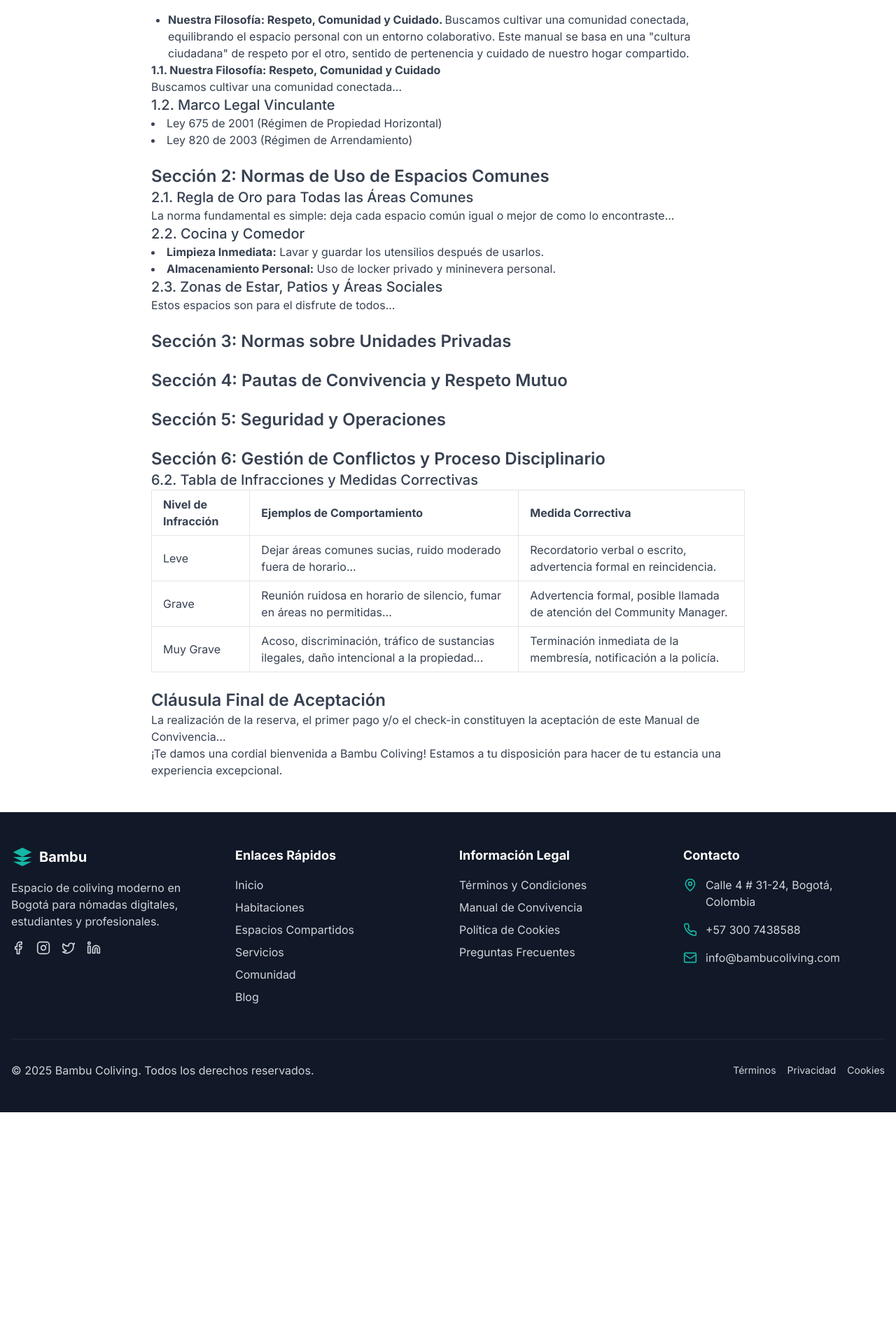
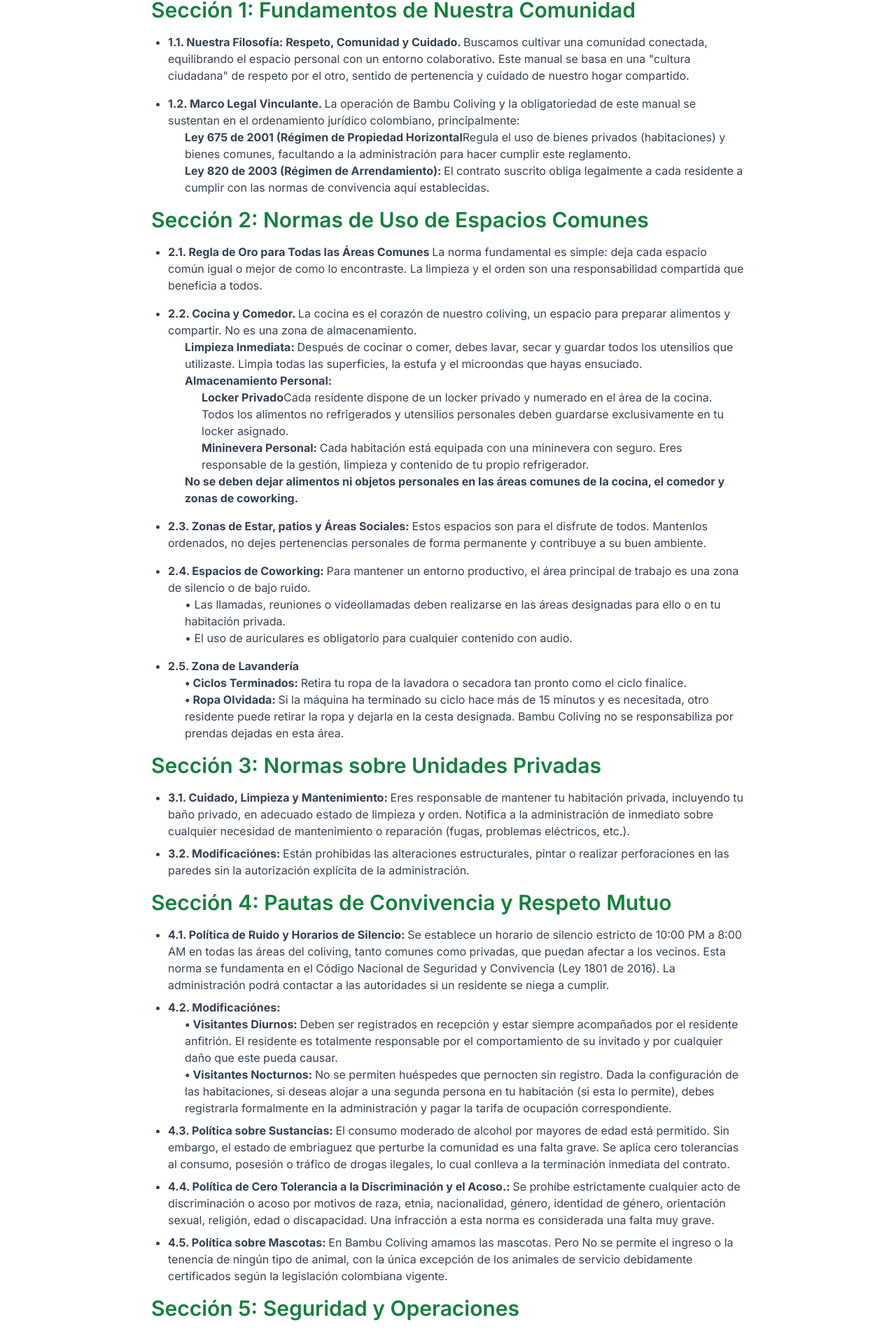
Before and after one commit to ruloCode/bambu-coliving, a Next.js app: page /manual-de-convivencia in a window 1280 px wide. Shown: the part 511-2418 px from the top of the page at 70% size. Before the commit the page ends 2101 px from the top, so only its background shows below. Built offline with nearby package versions, Linux system fonts and the light colour scheme.

Commit message:
Cambios manual convivencia

```diff
--- a/app/manual-de-convivencia/page.tsx
+++ b/app/manual-de-convivencia/page.tsx
@@ -8,44 +8,165 @@ export default function ManualConvivencia() {
       <p><em>(Un Enfoque Legal, Cultural y Comunitario)</em></p>
 
       <h2 className="text-2xl font-semibold mt-6">Preámbulo: Nuestro Compromiso con una Comunidad Excepcional</h2>
-      <p>Bienvenido(a) a Bambu Coliving. Este documento constituye el acuerdo de convivencia que rige nuestra comunidad. Su propósito es establecer un marco de referencia que, fundamentado en la legislación colombiana y en una filosofía de respeto mutuo, garantice una experiencia residencial segura, enriquecedora y armónica para todos sus miembros.
-        Creemos que la libertad individual y una comunidad vibrante coexisten perfectamente cuando se basan en reglas claras y en el respeto por los demás. El cumplimiento de este reglamento no es una opción, sino una parte integral de tu contrato con nosotros y tu compromiso con tus vecinos
+      <p className="mb-8">Bienvenido(a) a Bambu Coliving. Este documento constituye el acuerdo de convivencia que rige nuestra comunidad. Su propósito es establecer un marco de referencia que, fundamentado en la legislación colombiana y en una filosofía de respeto mutuo, garantice una experiencia residencial segura, enriquecedora y armónica para todos sus miembros.
+        Creemos que la libertad individual y una comunidad vibrante coexisten perfectamente cuando se basan en reglas claras y en el respeto por los demás. El cumplimiento de este reglamento no es una opción, sino una parte integral de tu contrato con nosotros y tu compromiso con tus vecinos.
       </p>
 
+
+{/* Seccion1 */}
       <h2 className="text-3xl font-semibold text-green-700 mb-4">Sección 1: Fundamentos de Nuestra Comunidad</h2>
-      <ul className="list-disc pl-6 space-y-2">
-        <li><span className="font-bold">Nuestra Filosofía: Respeto, Comunidad y Cuidado. </span>Buscamos cultivar una comunidad conectada, equilibrando el espacio personal con un entorno colaborativo. Este manual se basa en una "cultura ciudadana" de respeto por el otro, sentido de pertenencia y cuidado de nuestro hogar compartido.</li>
-      </ul>
-      <h3 className="font-bold">1.1. Nuestra Filosofía: Respeto, Comunidad y Cuidado</h3>
-      <p>Buscamos cultivar una comunidad conectada...</p>
 
-      <h3 className="text-xl font-medium">1.2. Marco Legal Vinculante</h3>
-      <ul className="list-disc list-inside">
-        <li>Ley 675 de 2001 (Régimen de Propiedad Horizontal)</li>
-        <li>Ley 820 de 2003 (Régimen de Arrendamiento)</li>
+      <ul className="list-disc pl-6 space-y-2 mb-4">
+        <li><span className="font-bold">1.1. Nuestra Filosofía: Respeto, Comunidad y Cuidado. </span>
+        Buscamos cultivar una comunidad conectada, equilibrando el espacio personal con un entorno colaborativo. Este manual se basa en una "cultura ciudadana" de respeto por el otro, sentido de pertenencia y cuidado de nuestro hogar compartido.
+        </li>
       </ul>
 
-      <h2 className="text-2xl font-semibold mt-6">Sección 2: Normas de Uso de Espacios Comunes</h2>
-      {/* Continúa con la misma estructura por cada sección */}
-      <h3 className="text-xl font-medium">2.1. Regla de Oro para Todas las Áreas Comunes</h3>
-      <p>La norma fundamental es simple: deja cada espacio común igual o mejor de como lo encontraste...</p>
-
-      <h3 className="text-xl font-medium">2.2. Cocina y Comedor</h3>
-      <ul className="list-disc list-inside">
-        <li><strong>Limpieza Inmediata:</strong> Lavar y guardar los utensilios después de usarlos.</li>
-        <li><strong>Almacenamiento Personal:</strong> Uso de locker privado y mininevera personal.</li>
+      <ul className="list-disc pl-6 space-y-2 mb-4">
+        <li><span className="font-bold">1.2. Marco Legal Vinculante. </span>
+        La operación de Bambu Coliving y la obligatoriedad de este manual se sustentan en el ordenamiento jurídico colombiano, principalmente:
+          <ul className="list-circle pl-6">
+            <li><span className="font-bold">Ley 675 de 2001 (Régimen de Propiedad Horizontal</span>
+              Regula el uso de bienes privados (habitaciones) y bienes comunes, facultando a la administración para hacer cumplir este reglamento.</li>
+            <li><span className="font-bold">Ley 820 de 2003 (Régimen de Arrendamiento): </span>
+              El contrato suscrito obliga legalmente a cada residente a cumplir con las normas de convivencia aquí establecidas.</li>
+          </ul>
+        </li>
       </ul>
 
-      <h3 className="text-xl font-medium">2.3. Zonas de Estar, Patios y Áreas Sociales</h3>
-      <p>Estos espacios son para el disfrute de todos...</p>
 
-      {/* Continua así por cada sección, por ejemplo: */}
-      <h2 className="text-2xl font-semibold mt-6">Sección 3: Normas sobre Unidades Privadas</h2>
-      <h2 className="text-2xl font-semibold mt-6">Sección 4: Pautas de Convivencia y Respeto Mutuo</h2>
-      <h2 className="text-2xl font-semibold mt-6">Sección 5: Seguridad y Operaciones</h2>
-      <h2 className="text-2xl font-semibold mt-6">Sección 6: Gestión de Conflictos y Proceso Disciplinario</h2>
+{/* Seccion2 */}
 
-      <h3 className="text-xl font-medium">6.2. Tabla de Infracciones y Medidas Correctivas</h3>
+      <h2 className="text-3xl font-semibold text-green-700 mb-4">Sección 2: Normas de Uso de Espacios Comunes</h2>
+
+      <ul className="list-disc pl-6 space-y-2 mb-4">
+        <li><span className="font-bold">2.1. Regla de Oro para Todas las Áreas Comunes </span>
+        La norma fundamental es simple: deja cada espacio común igual o mejor de como lo encontraste. La limpieza y el orden son una responsabilidad compartida que beneficia a todos.
+        </li>
+      </ul>
+
+      <ul className="list-disc pl-6 space-y-2 mb-4">
+        <li><span className="font-bold">2.2. Cocina y Comedor. </span>
+        La cocina es el corazón de nuestro coliving, un espacio para preparar alimentos y compartir. No es una zona de almacenamiento.
+          <ul className="list-circle pl-6">
+            <li><span className="font-bold">Limpieza Inmediata: </span>
+              Después de cocinar o comer, debes lavar, secar y guardar todos los utensilios que utilizaste. Limpia todas las superficies, la estufa y el microondas que hayas ensuciado.</li>
+            <li><span className="font-bold">Almacenamiento Personal: </span>
+              <ul className="list-circle pl-6">
+                <li><span className="font-bold">Locker Privado</span>Cada residente dispone de un locker privado y numerado en el área de la cocina. Todos los alimentos no refrigerados y utensilios personales deben guardarse exclusivamente en tu locker asignado.</li>
+                <li><span className="font-bold">Mininevera Personal: </span>Cada habitación está equipada con una mininevera con seguro. Eres responsable de la gestión, limpieza y contenido de tu propio refrigerador.</li>
+              </ul>
+            </li>
+            <li><span className="font-bold">No se deben dejar alimentos ni objetos personales en las áreas comunes de la cocina, el comedor y zonas de coworking.</span></li>
+          </ul>
+        </li>
+      </ul>
+
+      <ul className="list-disc pl-6 space-y-2 mb-4">
+        <li><span className="font-bold">2.3. Zonas de Estar, patios y Áreas Sociales: </span>
+          Estos espacios son para el disfrute de todos. Mantenlos ordenados, no dejes pertenencias personales de forma permanente y contribuye a su buen ambiente.
+        </li>
+      </ul>
+
+      <ul className="list-disc pl-6 space-y-2 mb-4">
+        <li><span className="font-bold">2.4. Espacios de Coworking: </span>
+        Para mantener un entorno productivo, el área principal de trabajo es una zona de silencio o de bajo ruido.
+          <ul className="list-circle pl-6">
+            <li><span className="font-bold"></span>
+            •	Las llamadas, reuniones o videollamadas deben realizarse en las áreas designadas para ello o en tu habitación privada.</li>
+            <li><span className="font-bold"></span>
+            •	El uso de auriculares es obligatorio para cualquier contenido con audio.</li>
+          </ul>
+        </li>
+      </ul>
+
+      <ul className="list-disc pl-6 space-y-2 mb-4">
+        <li><span className="font-bold">2.5. Zona de Lavandería </span>
+          <ul className="list-circle pl-6">
+            <li><span className="font-bold">•	Ciclos Terminados: </span>
+            Retira tu ropa de la lavadora o secadora tan pronto como el ciclo finalice.</li>
+            <li><span className="font-bold">•	Ropa Olvidada: </span>
+            Si la máquina ha terminado su ciclo hace más de 15 minutos y es necesitada, otro residente puede retirar la ropa y dejarla en la cesta designada. Bambu Coliving no se responsabiliza por prendas dejadas en esta área.</li>
+          </ul>
+        </li>
+      </ul>
+
+{/* Seccion3 */}
+
+
+      <h2 className="text-3xl font-semibold text-green-700 mb-4">Sección 3: Normas sobre Unidades Privadas</h2>
+      <ul className="list-disc pl-6 space-y-2 mb-4">
+        <li><span className="font-bold">3.1. Cuidado, Limpieza y Mantenimiento: </span>
+          Eres responsable de mantener tu habitación privada, incluyendo tu baño privado, en adecuado estado de limpieza y orden. Notifica a la administración de inmediato sobre cualquier necesidad de mantenimiento o reparación (fugas, problemas eléctricos, etc.).
+        </li>
+        <li><span className="font-bold">3.2. Modificaciónes: </span>
+        Están prohibidas las alteraciones estructurales, pintar o realizar perforaciones en las paredes sin la autorización explícita de la administración.
+        </li>
+      </ul>
+
+{/* Seccion4 */}
+      <h2 className="text-3xl font-semibold text-green-700 mb-4">Sección 4: Pautas de Convivencia y Respeto Mutuo</h2>
+
+      <ul className="list-disc pl-6 space-y-2 mb-4">
+        <li><span className="font-bold">4.1. Política de Ruido y Horarios de Silencio: </span>
+        Se establece un horario de silencio estricto de 10:00 PM a 8:00 AM en todas las áreas del coliving, tanto comunes como privadas, que puedan afectar a los vecinos. Esta norma se fundamenta en el Código Nacional de Seguridad y Convivencia (Ley 1801 de 2016). La administración podrá contactar a las autoridades si un residente se niega a cumplir.
+        </li>
+        <li><span className="font-bold">4.2. Modificaciónes: </span>
+          <ul className="list-circle pl-6">
+            <li><span className="font-bold">•	Visitantes Diurnos: </span>
+            Deben ser registrados en recepción y estar siempre acompañados por el residente anfitrión. El residente es totalmente responsable por el comportamiento de su invitado y por cualquier daño que este pueda causar.</li>
+            <li><span className="font-bold">•	Visitantes Nocturnos: </span>
+            No se permiten huéspedes que pernocten sin registro. Dada la configuración de las habitaciones, si deseas alojar a una segunda persona en tu habitación (si esta lo permite), debes registrarla formalmente en la administración y pagar la tarifa de ocupación correspondiente.</li>
+          </ul>
+        </li>
+        <li><span className="font-bold">4.3. Política sobre Sustancias: </span>
+        El consumo moderado de alcohol por mayores de edad está permitido. Sin embargo, el estado de embriaguez que perturbe la comunidad es una falta grave. Se aplica cero tolerancias al consumo, posesión o tráfico de drogas ilegales, lo cual conlleva a la terminación inmediata del contrato.
+        </li>
+        <li><span className="font-bold">4.4. Política de Cero Tolerancia a la Discriminación y el Acoso.: </span>
+        Se prohíbe estrictamente cualquier acto de discriminación o acoso por motivos de raza, etnia, nacionalidad, género, identidad de género, orientación sexual, religión, edad o discapacidad. Una infracción a esta norma es considerada una falta muy grave.
+        </li>
+        <li><span className="font-bold">4.5. Política sobre Mascotas: </span>
+        En Bambu Coliving amamos las mascotas. Pero No se permite el ingreso o la tenencia de ningún tipo de animal, con la única excepción de los animales de servicio debidamente certificados según la legislación colombiana vigente.
+        </li>
+      </ul>
+
+{/* Seccion5 */}
+      <h2 className="text-3xl font-semibold text-green-700 mb-4">Sección 5: Seguridad y Operaciones</h2>
+
+      <ul className="list-disc pl-6 space-y-2 mb-4">
+        <li><span className="font-bold">5.1. Control de Acceso y Seguridad: </span>
+        Las llaves o códigos de acceso son personales e intransferibles. Compartirlos es una falta grave. Asegúrate siempre de que las puertas de acceso principal queden bien cerradas.
+        </li>
+        <li><span className="font-bold">5.2. Política de Paquetería y Domicilios: </span>
+        El personal de recepción puede recibir paquetes, pero la responsabilidad final es del residente. Los paquetes deben ser recogidos en un plazo de 48 horas. Los domicilios de comida deben ser recibidos personalmente por el residente en la entrada principal.
+        </li>
+        <li><span className="font-bold">5.3. Uso Sostenible y Gestión de Residuos: </span>
+        Se exige el uso racional del agua y la energía. Realiza la correcta separación de residuos en los contenedores designados, según las normativas locales.
+        </li>
+      </ul>
+
+{/* Seccion6 */}
+      <h2 className="text-3xl font-semibold text-green-700 mb-4">Sección 6: Gestión de Conflictos y Proceso Disciplinario</h2>
+
+      <ul className="pl-6 space-y-2 mb-4">
+        <li><span className="font-bold">6.1. Enfoque Escalonado: </span>
+          <ul className="list-disc pl-6 space-y-2 mb-4">
+            <li><span className="font-bold">1. Diálogo Directo: </span>
+            Se anima a la resolución directa y respetuosa de disputas menores.
+            </li>
+            <li><span className="font-bold">2. Mediación informal: </span>
+            Si el diálogo falla, el Community Manager puede actuar como mediador.
+            </li>
+            <li><span className="font-bold">3. Cómite de Convivencia: </span>
+            Para disputas no resueltas, se puede activar el Comité de Convivencia, figura reconocida por la Ley 675.
+            </li>
+          </ul>
+        </li>
+
+      </ul>
+
+      <ul className="pl-6 space-y-2 mb-4">
+        <li><span className="font-bold">6.2. Tabla de Infracciones y Medidas Correctivas</span></li>
         <table className="table-auto w-full border border-gray-300 text-left">
           <thead>
             <tr>
@@ -72,9 +193,19 @@ export default function ManualConvivencia() {
             </tr>
           </tbody>
         </table>
+      </ul>
+      <ul className="pl-6 space-y-2 m-b8">
+         <li><span className="font-bold">6.3. Responsabilidad Financiera por Daños: </span>Cualquier daño, intencional o por negligencia, causado por un residente o su invitado a la propiedad, deberá ser cubierto económicamente en su totalidad por el residente responsable. </li>
+      </ul>
 
-      <h2 className="text-2xl font-semibold mt-6">Cláusula Final de Aceptación</h2>
-      <p>La realización de la reserva, el primer pago y/o el check-in constituyen la aceptación de este Manual de Convivencia...</p>
+
+
+
+      <h2 className="text-3xl font-semibold text-green-700 mb-4 mt-8">Cláusula Final de Aceptación</h2>
+      <p>La realización de la reserva, la ejecución del primer pago y/o el proceso de check-in en Bambu Coliving, constituye la aceptación expresa, voluntaria e incondicional por parte del residente de la totalidad de los términos de este Manual de Convivencia y Reglamento Interno.
+El residente manifiesta haber leído, comprendido y recibido una copia de este documento, comprometiéndose a cumplir con todas las normativas aquí estipuladas durante el tiempo que dure su estancia.
+¡Te damos una cordial bienvenida a Bambu Coliving! Estamos a tu disposición para hacer de tu estancia una experiencia excepcional.
+</p>
 
       <p>¡Te damos una cordial bienvenida a Bambu Coliving! Estamos a tu disposición para hacer de tu estancia una experiencia excepcional.</p>
     </div>
```
Lines whose indentation alone changed are shown as unchanged.
